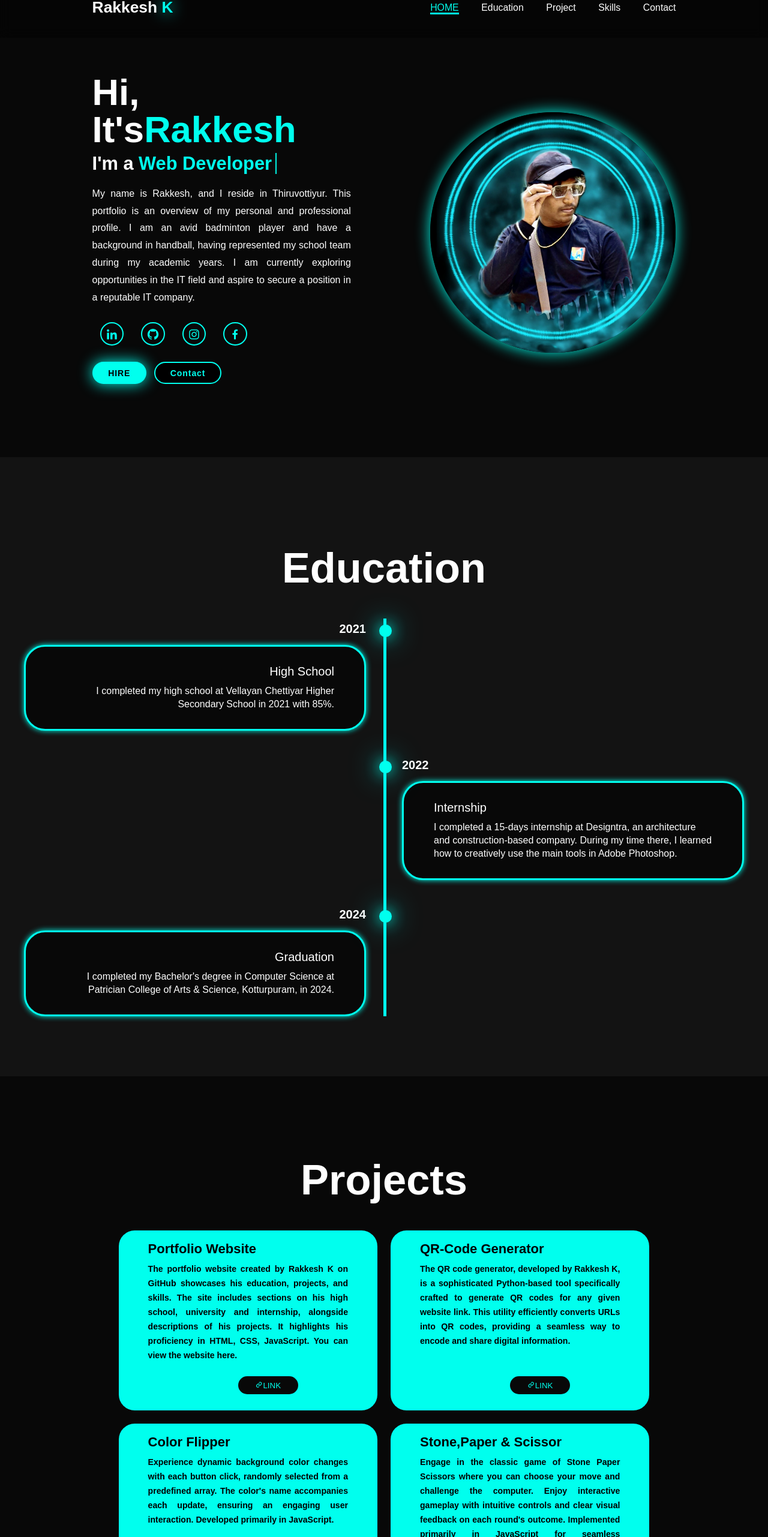
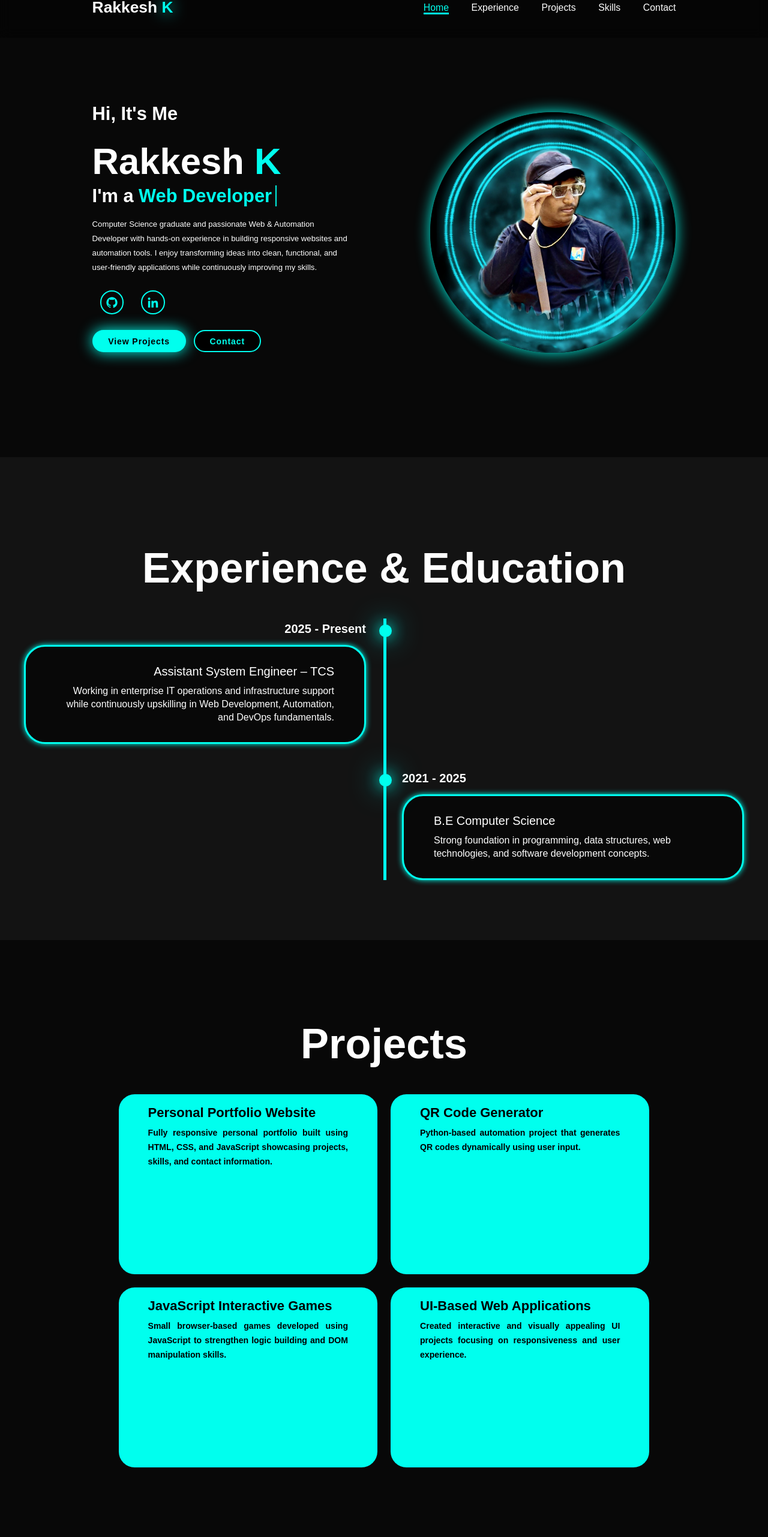
Before and after one commit to rakkesh7/portfolio.github.io, a plain HTML site: page index.html in a window 1280 px wide. Shown: the part 38-2600 px from the top of the page at 60% size. Drawn offline with nearby package versions, Linux system fonts and the light colour scheme.

Commit message:
Update index.html
new update from chatgpt

```diff
--- a/index.html
+++ b/index.html
@@ -1,221 +1,209 @@
 <!DOCTYPE html>
 <html lang="en">
-
 <head>
     <meta charset="UTF-8">
-  <link rel="shortcut icon" type="x-icon" href="r7.png" sizes="48x48">
+    <meta name="viewport" content="width=device-width, initial-scale=1.0">
+    <title>Rakkesh K | Developer Portfolio</title>
 
+    <!-- CSS -->
+    <link rel="stylesheet" href="style.css">
 
-  <meta name="viewport" content="width=device-width, initial-scale=1.0">
-  <title>Portfolio</title>
-  <link rel="stylesheet"href="style.css"/>
+    <!-- Box Icons -->
     <link href='https://unpkg.com/boxicons@2.1.4/css/boxicons.min.css' rel='stylesheet'>
 </head>
+
 <body>
- <!--- this is a navigation bar code-->
+
+<!-- HEADER -->
 <header class="header">
-         <a href="#home " class="logo">Rakkesh <span>K</span></a>
+    <a href="#home" class="logo">Rakkesh <span>K</span></a>
 
     <i class='bx bx-menu' id="menu-icon"></i>
+
     <nav class="navbar">
-         <a href="#home" class="active">HOME</a>
-         <a href="#education">Education</a>
-         <a href="#project">Project</a>
-         <a href="#about">Skills</a>
+        <a href="#home" class="active">Home</a>
+        <a href="#education">Experience</a>
+        <a href="#projects">Projects</a>
+        <a href="#skills">Skills</a>
         <a href="#contact">Contact</a>
     </nav>
 </header>
+
+<!-- HOME -->
 <section class="home" id="home">
     <div class="home-content">
-            <h1>Hi, It's<span>Rakkesh</span></h1>
-            <h3 class="text-animation"> I'm a <span></span></h3>
-            <p align="justify" style="font-size: medium;">
-               My name is Rakkesh, and I reside in Thiruvottiyur.
-               This portfolio is an overview of my personal and professional profile.
-               I am an avid badminton player and have a background in handball, having represented my school team during my academic years.
-               I am currently exploring opportunities in the IT field and aspire to secure a position in a reputable IT company.            </p>
-            <!--this is a social media icons code-->
+        <h3>Hi, It's Me</h3>
+        <h1>Rakkesh <span>K</span></h1>
+
+        <h3 class="text-animation">
+            I'm a <span></span>
+        </h3>
+
+        <p>
+            Computer Science graduate and passionate Web & Automation Developer with hands-on experience
+            in building responsive websites and automation tools. I enjoy transforming ideas into
+            clean, functional, and user-friendly applications while continuously improving my skills.
+        </p>
+
         <div class="social-icons">
-               <a href="https://www.linkedin.com/in/rakkesh-k-b06441246?utm_source=share&utm_campaign=share_via&utm_content=profile&utm_medium=android_app" target="_blank"><i class='bx bxl-linkedin' ></i></a>
-               <a href="https://github.com/rakkesh7" target="_blank"><i class='bx bxl-github' ></i></a>
-               <a href="https://www.instagram.com/___mad____lover7?igsh=ZnpzNjJmZnl1bmFr" target="_blank"><i class='bx bxl-instagram' ></i></a>
-               <a href="https://www.facebook.com/rakkesh.rakkesh.9026?mibextid=kFxxJD" target="_blank"><i class='bx bxl-facebook' ></i></a>
+            <a href="https://github.com/rakkesh7" target="_blank"><i class='bx bxl-github'></i></a>
+            <a href="https://www.linkedin.com/in/rakkesh-k-b06441246" target="_blank"><i class='bx bxl-linkedin'></i></a>
         </div>
+
         <div class="btn-group">
-               <!--hire and contact button code-->
-
-               <a href="mailto:rakesh0704k@gmail.com" target="_blank" class="btn">HIRE</a>
-               <a href="https://wa.me/+918925457485?text=Hello,%20This%20is%20Rakkesh" target="_blank" class="btn">Contact</a>
-
+            <a href="#projects" class="btn">View Projects</a>
+            <a href="#contact" class="btn">Contact</a>
         </div>
     </div>
-         <!--this is a pofile pic code-->
+
     <div class="home-img">
-               <img src="img5.jfif"  alt="no img">
+        <img src="img5.jfif" alt="profile">
     </div>
-      <!--this is a education details code-->
 </section>
+
+<!-- EXPERIENCE / EDUCATION -->
 <section class="education" id="education">
-         <h2 class="heading">Education</h2>
+    <h2 class="heading">Experience & Education</h2>
+
     <div class="timeline-items">
 
         <div class="timeline-item">
             <div class="timeline-dot"></div>
-                  <div class="timeline-date">2021</div>
+            <div class="timeline-date">2025 - Present</div>
             <div class="timeline-content">
-                        <h3>High School</h3>
-                        <p>I completed my high school at Vellayan Chettiyar Higher Secondary School in 2021 with 85%.</p>
-
+                <h3>Assistant System Engineer – TCS</h3>
+                <p>
+                    Working in enterprise IT operations and infrastructure support while continuously
+                    upskilling in Web Development, Automation, and DevOps fundamentals.
+                </p>
+            </div>
         </div>
 
-
-            </div>
         <div class="timeline-item">
             <div class="timeline-dot"></div>
-                  <div class="timeline-date">2022</div>
+            <div class="timeline-date">2021 - 2025</div>
             <div class="timeline-content">
-                        <h3>Internship</h3>
-                        <p>I completed a 15-days internship at Designtra, an architecture and construction-based company.
-                            During my time there, I learned how to creatively use the main tools in Adobe Photoshop.</p>
-                     </div>
-            </div>
-            <div class="timeline-item">
-               <div class="timeline-dot"></div>
-                  <div class="timeline-date">2024</div>
-                     <div class="timeline-content">
-                        <h3>Graduation</h3>
-                        <p>I completed my Bachelor's degree in Computer Science at Patrician College of Arts & Science, Kotturpuram, in 2024.
+                <h3>B.E Computer Science</h3>
+                <p>
+                    Strong foundation in programming, data structures, web technologies,
+                    and software development concepts.
                 </p>
-
             </div>
         </div>
 
     </div>
 </section>
-      <!--project section code-->
-   <section class="project" id="project">
+
+<!-- PROJECTS -->
+<section class="project" id="projects">
     <h2 class="heading">Projects</h2>
+
     <div class="project-container">
+
         <div class="project-box">
             <div class="project-info">
-                   <h4>Portfolio Website</h4>
-                   <p >The portfolio website created by Rakkesh K on GitHub showcases his education, projects, and skills.
-                      The site includes sections on his high school, university and internship, alongside
-                      descriptions of his projects. It highlights his proficiency in HTML, CSS, JavaScript.
-                     You can view the website here. </p> <a href="https://rakkesh7.github.io/portfolio.github.io/">
-                        <button><i class='bx bx-link'></i>LINK</button></a>
-
-             </div>
-
-            </div>
-            <div class="project-box">
-               <div class="project-info">
-                     <h4>QR-Code Generator</h4>
-                     <p>The QR code generator, developed by Rakkesh K, is a sophisticated Python-based
-                        tool specifically crafted to generate QR codes for any given website link.
-                         This utility efficiently converts URLs into QR codes, providing a seamless way
-                          to encode and share digital information.</p>
-                         <a href="https://medium.com/@rakesh0704k/qr-generator-82d361ab6657">
-                           <button><i class='bx bx-link'></i>LINK</button></a>
+                <h4>Personal Portfolio Website</h4>
+                <p>
+                    Fully responsive personal portfolio built using HTML, CSS, and JavaScript
+                    showcasing projects, skills, and contact information.
+                </p>
             </div>
         </div>
 
         <div class="project-box">
             <div class="project-info">
-                     <h4>Color Flipper</h4>
-                     <p> Experience dynamic background color changes with each button click,
-                         randomly selected from a predefined array. The color's name accompanies each update,
-                        ensuring an engaging user interaction. Developed primarily in JavaScript.</p>
-                         <a href="https://rakkesh7.github.io/flipper.github.io/">
-                           <button><i class='bx bx-link'></i>LINK</button></a>
+                <h4>QR Code Generator</h4>
+                <p>
+                    Python-based automation project that generates QR codes dynamically
+                    using user input.
+                </p>
             </div>
         </div>
 
         <div class="project-box">
             <div class="project-info">
-                     <h4>Stone,Paper & Scissor </h4>
-                     <p> Engage in the classic game of Stone Paper Scissors where you can choose your
-                         move and challenge the computer. Enjoy interactive gameplay with intuitive
-                          controls and clear visual feedback on each round's outcome. Implemented primarily
-                          in JavaScript for seamless performance.</p>
-                         <a href="https://rakkesh7.github.io/stone-paper-scissor-game/">
-                           <button><i class='bx bx-link'></i>LINK</button></a>
+                <h4>JavaScript Interactive Games</h4>
+                <p>
+                    Small browser-based games developed using JavaScript to strengthen
+                    logic building and DOM manipulation skills.
+                </p>
+            </div>
+        </div>
+
+        <div class="project-box">
+            <div class="project-info">
+                <h4>UI-Based Web Applications</h4>
+                <p>
+                    Created interactive and visually appealing UI projects focusing on
+                    responsiveness and user experience.
+                </p>
             </div>
         </div>
 
     </div>
 </section>
-<!--about page code-->
-<section  class="abt" id="about">
 
-<h2 class="heading">My<span>  Skills</span></h2>
+<!-- SKILLS -->
+<section class="abt" id="skills">
+    <h2 class="heading">Technical Skills</h2>
+
     <div class="about">
         <div class="technical-bars">
 
-       <div class="bar"><i style="color: #c95d3e" class='bx bxl-html5'></i>
-       <div class="indfo"><span>HTML</span></div>
-       <div class="progress-line html" ><span></span></div></div>
+            <div class="bar">
+                <div class="info"><span>HTML</span></div>
+                <div class="progress-line html"><span></span></div>
+            </div>
 
-       <div class="bar"><i style="color: #147bbc" class='bx bxl-css3'></i>
-       <div class="indfo"><span>CSS</span></div>
-       <div class="progress-line css"><span></span></div></div>
+            <div class="bar">
+                <div class="info"><span>CSS</span></div>
+                <div class="progress-line css"><span></span></div>
+            </div>
 
-       <div class="bar"><i style="color: #b0bc1e" class='bx bxl-javascript'></i>
-       <div class="indfo"><span>JAVA SCRIPT</span></div>
-       <div class="progress-line javascript"><span></span></div></div>
+            <div class="bar">
+                <div class="info"><span>JavaScript</span></div>
+                <div class="progress-line javascript"><span></span></div>
+            </div>
 
-       <div class="bar"><i style="color: #c32ec9" class='bx bxl-python'></i>
-       <div class="indfo"><span>PYTHON</span></div>
-       <div class="progress-line python"><span></span></div></div>
+            <div class="bar">
+                <div class="info"><span>Python</span></div>
+                <div class="progress-line python"><span></span></div>
+            </div>
 
-       <div class="bar"><i style="color: #f1502f" class='bx bxl-git'></i>
-         <div class="indfo"><span>GIT</span></div>
-         <div class="progress-line git"><span></span></div></div>
+            <div class="bar">
+                <div class="info"><span>Git & GitHub</span></div>
+                <div class="progress-line git"><span></span></div>
+            </div>
+
         </div>
     </div>
 </section>
 
-<!--contact page code-->
+<!-- CONTACT -->
 <section class="contact" id="contact">
-<h2 class="heading">Contact<span>Me</span></h2>
-<form action="https://api.web3forms.com/submit" method="POST"  >
-      <div class="input-group">
+    <h2 class="heading">Contact Me</h2>
+
+    <form>
         <div class="input-box">
-            <input type="hidden" name="access_key" value="6c76c25a-410f-4c93-9e38-6c03932a9c48">
-            <input type="text" name="name" id="name" placeholder="Full Name">
-            <input type="email" name="email" id="email" placeholder="E-Mail">
+            <input type="text" placeholder="Full Name">
+            <input type="email" placeholder="Email Address">
         </div>
-          <div class="input-box">
-            <input type="number" name="number" id="number" placeholder="phone Number" >
-            <input type="text" name="subject" id="subject" placeholder="Subject">
-          </div>
-      </div>
-   <div class="input-group2">
-      <textarea name="message" id="message" cols="30" rows="10" placeholder="Your Message"></textarea>
+        <textarea placeholder="Your Message"></textarea>
         <input type="submit" value="Send Message" class="btn">
-   </div>
     </form>
 </section>
+
+<!-- FOOTER -->
 <footer class="footer">
     <div class="social">
-      <a href="https://www.linkedin.com/in/rakkesh-k-b06441246?utm_source=share&utm_campaign=share_via&utm_content=profile&utm_medium=android_app" target="_blank"><i class='bx bxl-linkedin' ></i></a>
-      <a href="https://github.com/rakkesh7" target="_blank"><i class='bx bxl-github' ></i></a>
-      <a href="https://www.instagram.com/___mad____lover7?igsh=ZnpzNjJmZnl1bmFr" target="_blank"><i class='bx bxl-instagram' ></i></a>
-      <a href="https://www.facebook.com/rakkesh.rakkesh.9026?mibextid=kFxxJD" target="_blank"><i class='bx bxl-facebook' ></i></a>
-
-   </div><a href="mailto:rakesh0704k@gmail.com" target="_blank">
-   <p class="mail"><i style="color: red;" class='bx bxl-gmail'></i>
-      rakesh0704k@gmail.com
-   </p> </a>
-
+        <a href="https://github.com/rakkesh7" target="_blank"><i class='bx bxl-github'></i></a>
+        <a href="https://www.linkedin.com/in/rakkesh-k-b06441246" target="_blank"><i class='bx bxl-linkedin'></i></a>
+    </div>
+    <p class="mail">© 2026 Rakkesh K | Web & Automation Developer</p>
 </footer>
 
-
-
-
-
+<!-- JS -->
 <script src="script.js"></script>
-
 
 </body>
 </html>
```
Lines whose indentation alone changed are shown as unchanged.
